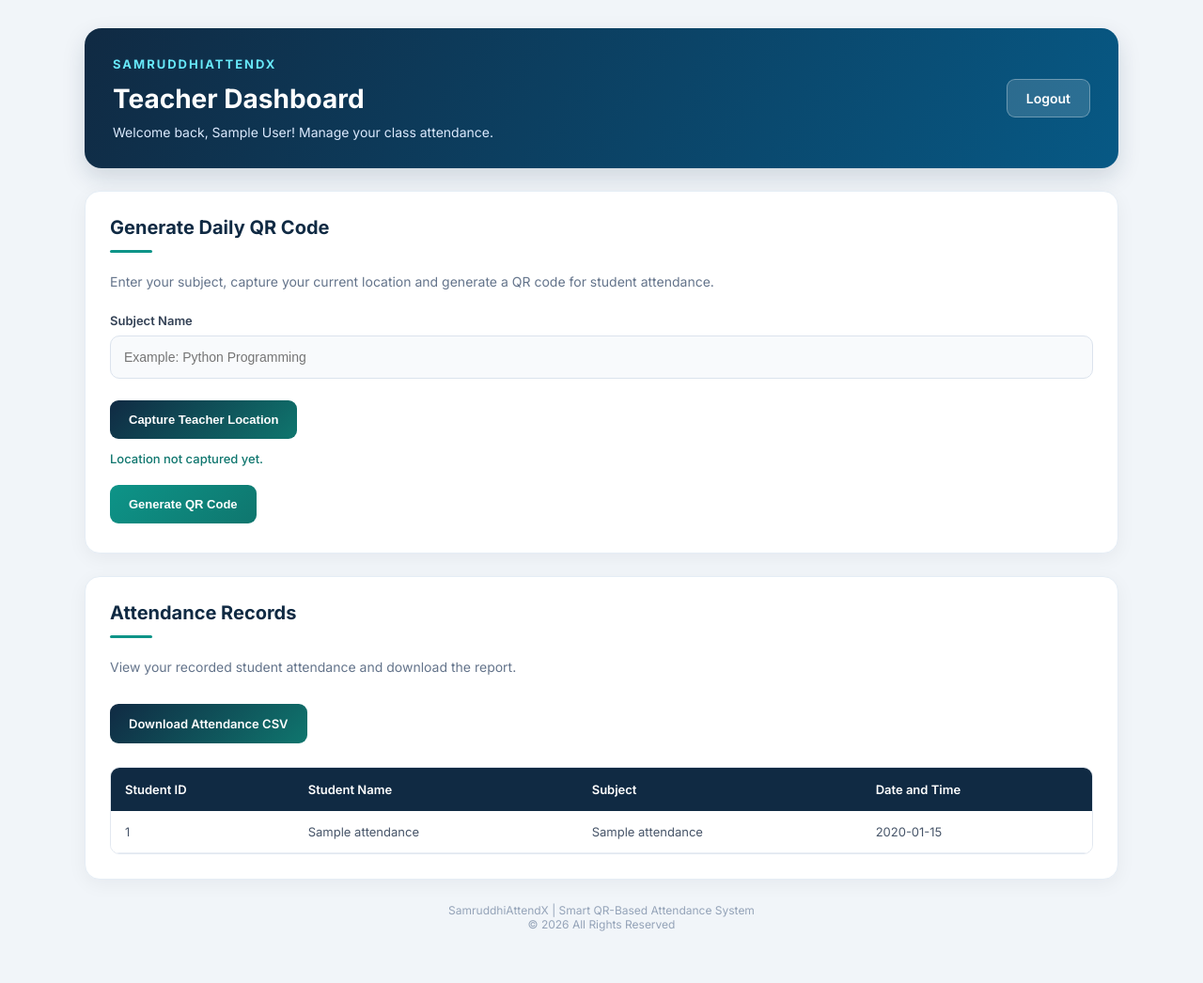
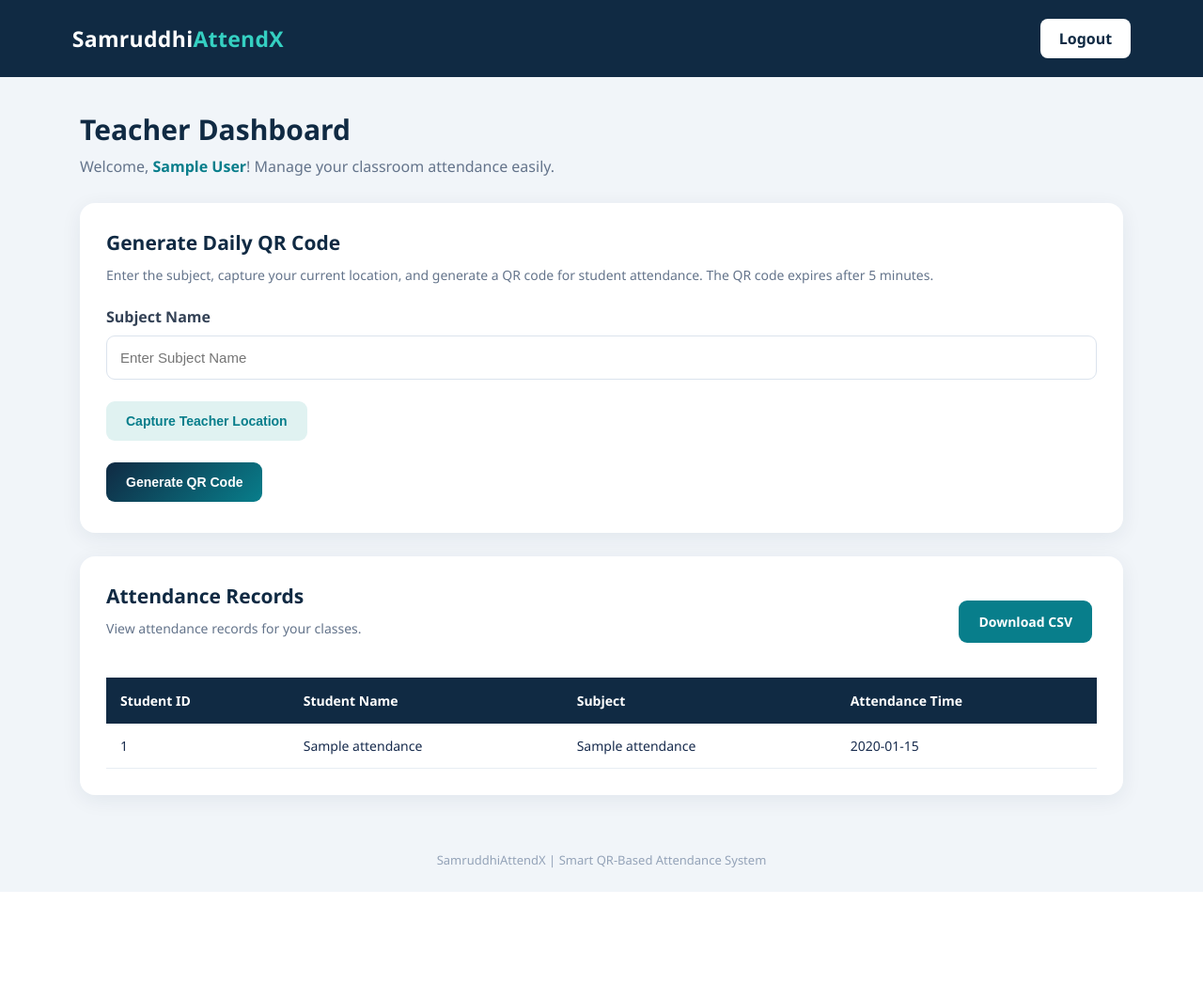
Before and after one commit to samruddhidhunde-ctrl/Smart_QR_Attendance, a Flask app: page /teacher/dashboard in a window 1280 px wide. Shown: the whole page at 94% size. After the commit the page ends 949 px from the top, so only its background shows below. Run offline with Flask 3, Linux system fonts and the light colour scheme; the visitor is signed in with stand-in values (Sample User, id 1); tables that the repository leaves empty hold one stand-in row (values such as "Sample post").

Commit message:
Update dashboard.html

```diff
--- a/templates/dashboard.html
+++ b/templates/dashboard.html
@@ -3,120 +3,110 @@
 <html lang="en">
 <head>
     <meta charset="UTF-8">
+    <meta name="viewport" content="width=device-width, initial-scale=1.0">
     <title>SamruddhiAttendX | Teacher Dashboard</title>
-    <meta name="viewport" content="width=device-width, initial-scale=1">
-
-    <link rel="preconnect" href="https://fonts.googleapis.com">
-    <link rel="preconnect" href="https://fonts.gstatic.com" crossorigin>
-    <link href="https://fonts.googleapis.com/css2?family=Inter:wght@400;500;600;700;800&display=swap" rel="stylesheet">
 
     <style>
         * {
             box-sizing: border-box;
+            margin: 0;
+            padding: 0;
         }
 
         body {
-            margin: 0;
-            padding: 30px 18px;
-            font-family: 'Inter', Arial, sans-serif;
+            font-family: 'Segoe UI', Arial, sans-serif;
             background: #f1f5f9;
-            color: #1e293b;
+            color: #172b4d;
+            min-height: 100vh;
         }
 
-        .container {
-            max-width: 1100px;
-            margin: auto;
-        }
-
-        /* HEADER */
-
-        .header {
-            background: linear-gradient(120deg, #102a43, #075985);
+        .topbar {
+            background: #102a43;
             color: white;
-            padding: 30px;
-            border-radius: 18px;
+            padding: 20px 6%;
             display: flex;
             justify-content: space-between;
             align-items: center;
             gap: 15px;
-            box-shadow: 0 10px 25px rgba(15, 42, 67, 0.15);
+            flex-wrap: wrap;
         }
 
         .brand {
-            font-size: 13px;
-            letter-spacing: 2px;
-            color: #67e8f9;
+            font-size: 23px;
             font-weight: 700;
-            margin-bottom: 12px;
+            letter-spacing: .3px;
         }
 
-        .header h1 {
-            font-size: 28px;
-            margin: 0 0 10px;
-        }
-
-        .header p {
-            color: #dbeafe;
-            margin: 0;
-            font-size: 14px;
+        .brand span {
+            color: #35d0c2;
         }
 
         .logout {
-            background: rgba(255,255,255,0.15);
-            color: white;
-            border: 1px solid rgba(255,255,255,0.3);
-            padding: 11px 20px;
-            border-radius: 9px;
+            background: #ffffff;
+            color: #102a43;
             text-decoration: none;
-            font-size: 14px;
+            padding: 10px 20px;
+            border-radius: 8px;
             font-weight: 600;
-            white-space: nowrap;
         }
 
         .logout:hover {
-            background: white;
-            color: #102a43;
+            background: #dff7f4;
         }
 
-        /* SECTION CARDS */
-
-        .section {
-            background: white;
-            padding: 26px;
-            margin-top: 24px;
-            border-radius: 16px;
-            box-shadow: 0 5px 20px rgba(15, 23, 42, 0.05);
-            border: 1px solid #e5edf5;
+        .main {
+            max-width: 1150px;
+            margin: 35px auto;
+            padding: 0 20px;
         }
 
-        .section-heading {
-            margin: 0 0 8px;
-            font-size: 20px;
-            color: #102a43;
+        .welcome {
+            margin-bottom: 28px;
         }
 
-        .description {
+        .welcome h1 {
+            font-size: 30px;
+            color: #102a43;
+            margin-bottom: 8px;
+        }
+
+        .welcome p {
+            color: #64748b;
+        }
+
+        .welcome strong {
+            color: #087e8b;
+        }
+
+        .card {
+            background: white;
+            padding: 28px;
+            border-radius: 16px;
+            box-shadow: 0 5px 22px rgba(15, 42, 67, .07);
+            margin-bottom: 25px;
+        }
+
+        .card h2 {
+            color: #102a43;
+            font-size: 21px;
+            margin-bottom: 10px;
+        }
+
+        .subtitle {
             color: #64748b;
             font-size: 14px;
+            margin-bottom: 22px;
             line-height: 1.6;
-            margin-bottom: 22px;
         }
 
-        .section-line {
-            height: 3px;
-            width: 45px;
-            background: #0d9488;
-            border-radius: 5px;
-            margin: 12px 0 20px;
+        .form-group {
+            margin-bottom: 18px;
         }
-
-        /* FORM */
 
         label {
             display: block;
-            font-size: 13px;
             font-weight: 600;
-            margin-bottom: 8px;
+            margin-bottom: 9px;
             color: #334155;
         }
 
@@ -124,113 +114,110 @@
             width: 100%;
             padding: 14px;
             border: 1px solid #dbe3ed;
-            border-radius: 10px;
-            font-size: 14px;
-            margin-bottom: 18px;
-            background: #f8fafc;
-            transition: 0.2s;
+            border-radius: 9px;
+            font-size: 15px;
+            outline: none;
         }
 
-        input:focus {
-            outline: none;
-            border-color: #0d9488;
-            background: white;
-            box-shadow: 0 0 0 3px rgba(13,148,136,0.10);
+        input[type="text"]:focus {
+            border-color: #087e8b;
+            box-shadow: 0 0 0 3px rgba(8, 126, 139, .12);
         }
 
-        /* BUTTONS */
-
-        button, .download {
+        .btn {
             display: inline-block;
-            padding: 13px 20px;
-            background: linear-gradient(135deg, #102a43, #0f766e);
-            color: white;
             border: none;
             border-radius: 9px;
-            font-size: 13px;
+            padding: 13px 21px;
+            font-size: 14px;
             font-weight: 600;
             cursor: pointer;
             text-decoration: none;
-            transition: 0.2s;
+            transition: .2s;
             margin: 5px 5px 5px 0;
         }
 
-        button:hover, .download:hover {
+        .btn:hover {
             transform: translateY(-2px);
-            box-shadow: 0 6px 15px rgba(15,118,110,0.2);
+            opacity: .92;
         }
 
-        .generate-btn {
-            background: linear-gradient(135deg, #0d9488, #0f766e);
+        .btn-primary {
+            background: linear-gradient(135deg, #102a43, #087e8b);
+            color: white;
         }
 
-        /* LOCATION STATUS */
-
-        #locationStatus {
-            font-size: 13px;
-            color: #0f766e;
-            margin: 8px 0 15px;
-            font-weight: 500;
+        .btn-secondary {
+            background: #e0f2f1;
+            color: #087e8b;
         }
 
-        /* ERROR */
+        .btn-download {
+            background: #087e8b;
+            color: white;
+        }
+
+        .status {
+            margin: 13px 0;
+            font-size: 14px;
+            font-weight: 600;
+            color: #087e8b;
+        }
 
         .error {
-            background: #fef2f2;
-            color: #dc2626;
-            border-left: 4px solid #dc2626;
+            background: #fee2e2;
+            color: #b91c1c;
             padding: 13px;
-            border-radius: 8px;
-            font-size: 14px;
+            border-radius: 9px;
+            margin-bottom: 18px;
         }
 
-        /* QR CODE */
-
-        .qr-card {
-            margin-top: 25px;
-            padding: 25px;
+        .qr-section {
             text-align: center;
             background: #f0fdfa;
             border: 1px solid #ccfbf1;
+            padding: 25px;
             border-radius: 14px;
+            margin-top: 25px;
         }
 
-        .qr-card h3 {
-            color: #115e59;
-            margin-top: 0;
+        .qr-section h3 {
+            color: #102a43;
+            margin-bottom: 15px;
         }
 
-        .qr img {
+        .qr-section img {
             width: 220px;
             max-width: 100%;
-            padding: 12px;
+            padding: 10px;
             background: white;
             border-radius: 12px;
-            box-shadow: 0 5px 20px rgba(0,0,0,0.08);
+            box-shadow: 0 5px 20px rgba(0,0,0,.08);
         }
 
-        .expiry {
-            color: #b45309;
+        .qr-note {
+            color: #64748b;
             font-size: 13px;
-            font-weight: 600;
-            margin-top: 15px;
+            margin-top: 12px;
         }
 
-        /* TABLE */
+        .table-header {
+            display: flex;
+            justify-content: space-between;
+            align-items: center;
+            gap: 15px;
+            flex-wrap: wrap;
+            margin-bottom: 18px;
+        }
 
-        .table-wrapper {
-            width: 100%;
+        .table-wrap {
             overflow-x: auto;
-            border-radius: 10px;
-            border: 1px solid #e2e8f0;
-            margin-top: 20px;
         }
 
         table {
             width: 100%;
-            min-width: 600px;
             border-collapse: collapse;
-            background: white;
+            min-width: 550px;
         }
 
         th {
@@ -238,15 +225,13 @@
             color: white;
             padding: 15px;
             text-align: left;
-            font-size: 13px;
-            font-weight: 600;
+            font-size: 14px;
         }
 
         td {
             padding: 14px 15px;
-            border-bottom: 1px solid #e9eef5;
-            font-size: 13px;
-            color: #475569;
+            border-bottom: 1px solid #e8edf3;
+            font-size: 14px;
         }
 
         tr:hover td {
@@ -255,48 +240,41 @@
 
         .empty {
             text-align: center;
-            padding: 25px;
+            padding: 30px;
             color: #94a3b8;
         }
 
-        /* FOOTER */
-
         .footer {
             text-align: center;
+            padding: 25px;
             color: #94a3b8;
-            font-size: 12px;
-            padding: 25px 10px;
+            font-size: 13px;
         }
 
-        /* MOBILE DESIGN */
-
-        @media (max-width: 600px) {
-            body {
-                padding: 15px 10px;
+        @media(max-width: 600px) {
+            .topbar {
+                padding: 17px 5%;
             }
 
-            .header {
-                padding: 22px;
-                align-items: flex-start;
-                flex-direction: column;
+            .brand {
+                font-size: 19px;
             }
 
-            .header h1 {
-                font-size: 23px;
+            .main {
+                margin-top: 25px;
+                padding: 0 12px;
             }
 
-            .section {
-                padding: 20px 15px;
+            .welcome h1 {
+                font-size: 25px;
             }
 
-            button, .download {
-                width: 100%;
-                text-align: center;
-                margin: 6px 0;
+            .card {
+                padding: 20px;
             }
 
-            .qr-card {
-                padding: 18px;
+            .table-header {
+                align-items: flex-start;
             }
         }
     </style>
@@ -304,48 +282,53 @@
 
 <body>
 
-<div class="container">
-
-    <!-- HEADER -->
-
-    <div class="header">
-        <div>
-            <div class="brand">SAMRUDDHIATTENDX</div>
-            <h1>Teacher Dashboard</h1>
-            <p>Welcome back, {{ teacher_name }}! Manage your class attendance.</p>
-        </div>
-
-        <a class="logout" href="{{ url_for('logout') }}">
-            Logout
-        </a>
+<header class="topbar">
+    <div class="brand">
+        Samruddhi<span>AttendX</span>
     </div>
 
-    {% if error %}
-        <p class="error">{{ error }}</p>
-    {% endif %}
+    <a href="{{ url_for('logout') }}" class="logout">
+        Logout
+    </a>
+</header>
 
-    <!-- QR GENERATION SECTION -->
+<main class="main">
 
-    <div class="section">
+    <section class="welcome">
+        <h1>Teacher Dashboard</h1>
+        <p>
+            Welcome, <strong>{{ teacher_name }}</strong>!
+            Manage your classroom attendance easily.
+        </p>
+    </section>
 
-        <h2 class="section-heading">Generate Daily QR Code</h2>
-        <div class="section-line"></div>
+    <section class="card">
 
-        <p class="description">
-            Enter your subject, capture your current location
+        <h2>Generate Daily QR Code</h2>
+
+        <p class="subtitle">
+            Enter the subject, capture your current location,
             and generate a QR code for student attendance.
+            The QR code expires after 5 minutes.
         </p>
+
+        {% if error %}
+            <div class="error">{{ error }}</div>
+        {% endif %}
 
         <form method="POST" action="{{ url_for('dashboard') }}">
 
-            <label>Subject Name</label>
+            <div class="form-group">
+                <label for="subject">Subject Name</label>
 
-            <input
-                type="text"
-                name="subject"
-                placeholder="Example: Python Programming"
-                required
-            >
+                <input
+                    type="text"
+                    id="subject"
+                    name="subject"
+                    placeholder="Enter Subject Name"
+                    required
+                >
+            </div>
 
             <input
                 type="hidden"
@@ -359,102 +342,89 @@
                 id="teacher_longitude"
             >
 
-            <button type="button" onclick="getTeacherLocation()">
+            <button
+                type="button"
+                class="btn btn-secondary"
+                onclick="getTeacherLocation()"
+            >
                 Capture Teacher Location
             </button>
 
-            <p id="locationStatus">
-                Location not captured yet.
-            </p>
+            <p id="locationStatus" class="status" aria-live="polite"></p>
 
-            <button type="submit" class="generate-btn">
+            <button type="submit" class="btn btn-primary">
                 Generate QR Code
             </button>
 
         </form>
 
         {% if qr_data %}
-        <div class="qr-card">
-
+        <div class="qr-section">
             <h3>Your Attendance QR Code</h3>
 
-            <p class="description">
-                Ask students to scan this QR code to mark attendance.
+            <img src="{{ qr_data }}" alt="Attendance QR Code">
+
+            <p class="qr-note">
+                Ask students to scan this QR code within 5 minutes.
             </p>
-
-            <div class="qr">
-                <img src="{{ qr_data }}" alt="Attendance QR Code">
-            </div>
-
-            <p class="expiry">
-                QR code expires after 5 minutes.
-            </p>
-
         </div>
         {% endif %}
 
-    </div>
+    </section>
 
-    <!-- ATTENDANCE RECORDS -->
+    <section class="card">
 
-    <div class="section">
+        <div class="table-header">
+            <div>
+                <h2>Attendance Records</h2>
+                <p class="subtitle">
+                    View attendance records for your classes.
+                </p>
+            </div>
 
-        <h2 class="section-heading">Attendance Records</h2>
-        <div class="section-line"></div>
+            <a href="{{ url_for('download_attendance') }}"
+               class="btn btn-download">
+                Download CSV
+            </a>
+        </div>
 
-        <p class="description">
-            View your recorded student attendance and download the report.
-        </p>
-
-        <a class="download" href="{{ url_for('download_attendance') }}">
-            Download Attendance CSV
-        </a>
-
-        <div class="table-wrapper">
-
+        <div class="table-wrap">
             <table>
-
                 <thead>
                     <tr>
                         <th>Student ID</th>
                         <th>Student Name</th>
                         <th>Subject</th>
-                        <th>Date and Time</th>
+                        <th>Attendance Time</th>
                     </tr>
                 </thead>
 
                 <tbody>
-
                     {% for record in records %}
                     <tr>
-                        <td>{{ record.student_id }}</td>
-                        <td>{{ record.student_name }}</td>
-                        <td>{{ record.subject }}</td>
-                        <td>{{ record.attendance_time }}</td>
+                        <td>{{ record["student_id"] }}</td>
+                        <td>{{ record["student_name"] }}</td>
+                        <td>{{ record["subject"] }}</td>
+                        <td>{{ record["attendance_time"] }}</td>
                     </tr>
                     {% else %}
                     <tr>
                         <td colspan="4" class="empty">
-                            No attendance records yet.
+                            No attendance records available yet.
                         </td>
                     </tr>
                     {% endfor %}
-
                 </tbody>
-
             </table>
-
         </div>
 
-    </div>
+    </section>
 
-    <div class="footer">
-        SamruddhiAttendX | Smart QR-Based Attendance System
-        <br>
-        © 2026 All Rights Reserved
-    </div>
+</main>
 
-</div>
+<footer class="footer">
+    SamruddhiAttendX | Smart QR-Based Attendance System
+</footer>
 
 <script>
 function getTeacherLocation() {
@@ -462,8 +432,7 @@ function getTeacherLocation() {
     const status = document.getElementById("locationStatus");
 
     if (!navigator.geolocation) {
-        status.textContent =
-            "Location is not supported by this browser.";
+        status.textContent = "Geolocation is not supported by this browser.";
         return;
     }
 
```
